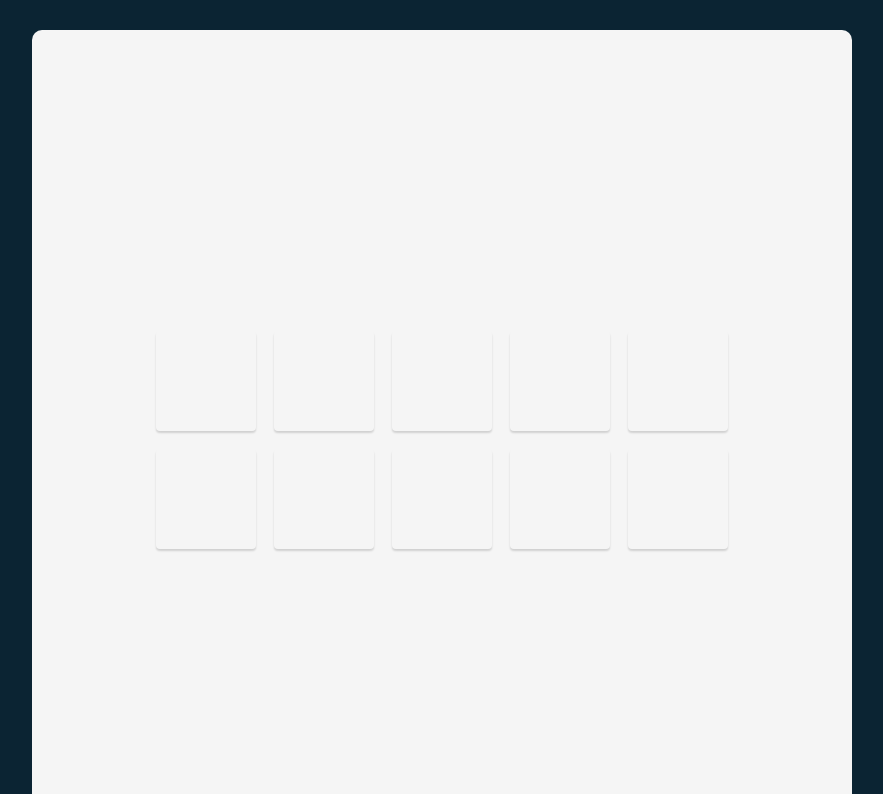
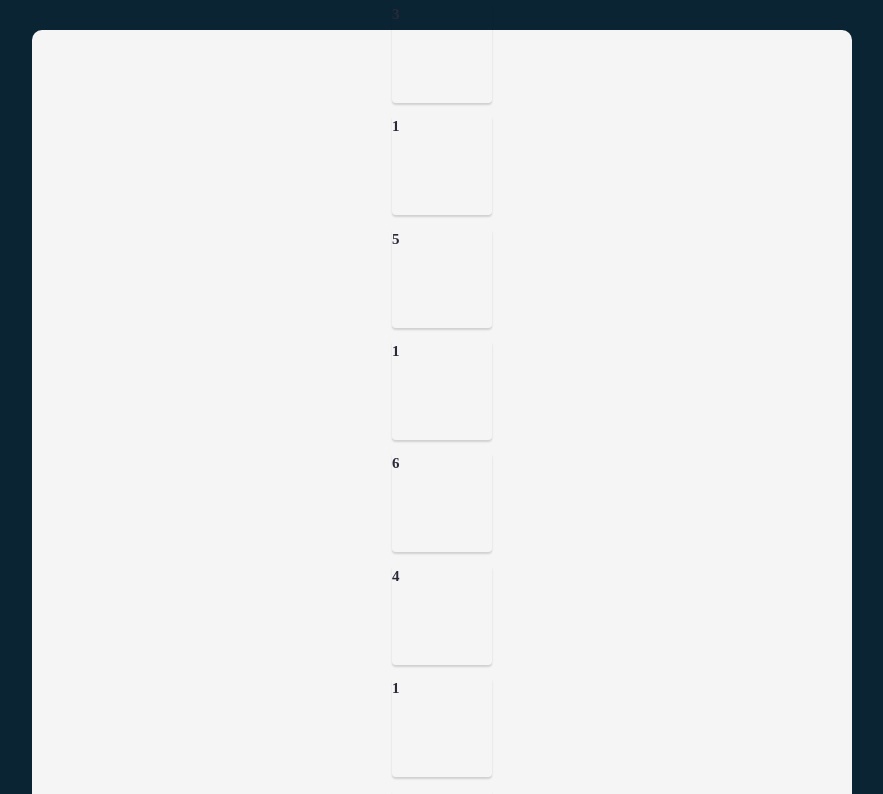
Before and after one commit to bendiz/tenzi-game, a React (Vite) app: page / in a window 1280 px wide. Shown: the top 794 px of the page, without its empty margins (198-1081 px from the left). Built offline with nearby package versions, Linux system fonts and the light colour scheme.

Commit message:
Generate random numbers

```diff
--- a/src/App.jsx
+++ b/src/App.jsx
@@ -1,25 +1,22 @@
-import { React, useState } from "react";
-import "./App.css";
-import Die from "./components/Die";
+import { React, useState, useEffect } from 'react';
+import './App.css';
+import Die from './components/Die';
 
 function App() {
-  const { dieValue, setDieValue } = useState(1);
+  const generateNumbers = () => {
+    const randomDiceValues = [];
+    for (let i = 0; i < 10; i++) {
+      randomDiceValues.push(Math.floor(Math.random() * 6 + 1));
+    }
+    return randomDiceValues;
+  };
+
+  const [diceValues, setDiceValues] = useState(generateNumbers());
+  const dice = diceValues.map((die) => <Die value={die} />);
+
   return (
     <main className="App">
-      <div className="row">
-        <Die value={dieValue} />
-        <Die value={dieValue} />
-        <Die value={dieValue} />
-        <Die value={dieValue} />
-        <Die value={dieValue} />
-      </div>
-      <div className="row">
-        <Die value={dieValue} />
-        <Die value={dieValue} />
-        <Die value={dieValue} />
-        <Die value={dieValue} />
-        <Die value={dieValue} />
-      </div>
+      <div className="dice-container">{dice}</div>
     </main>
   );
 }
--- a/src/components/Die.jsx
+++ b/src/components/Die.jsx
@@ -1,3 +1,9 @@
+import React from 'react';
+
 export default function Die(props) {
-  return <div className="Die">{props.value}</div>;
+  return (
+    <div className="Die">
+      <h2>{props.value}</h2>
+    </div>
+  );
 }
```
